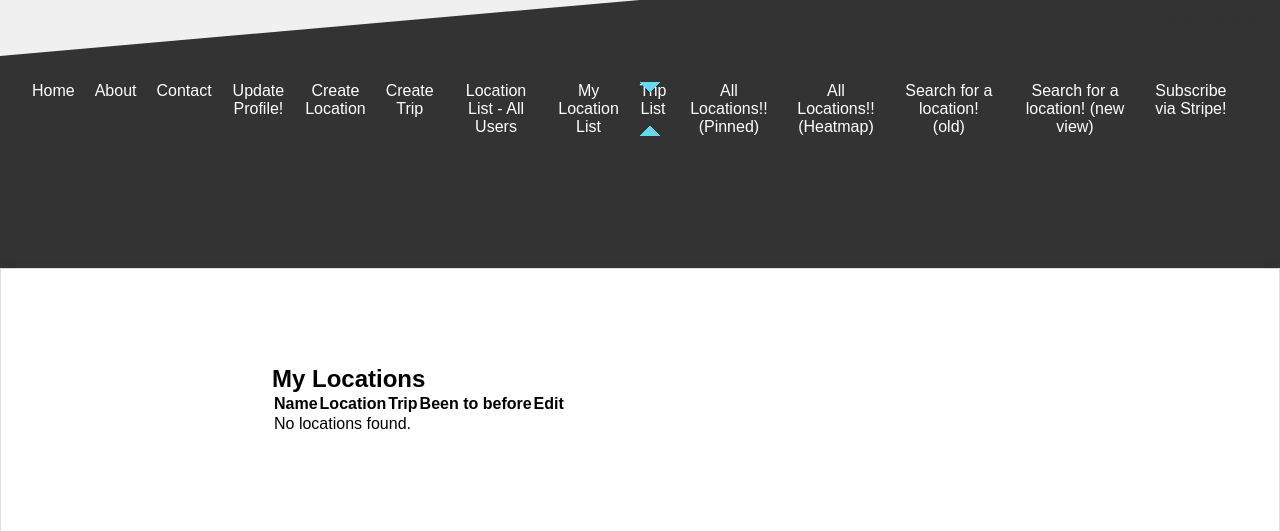
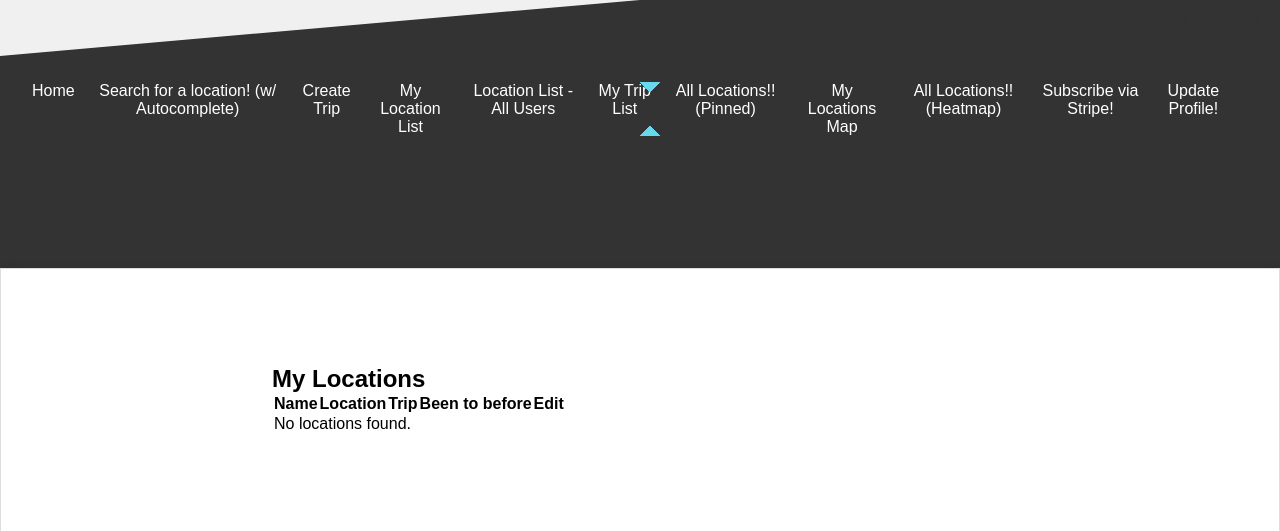
Before and after one commit to notanth/galavant_public, a Django app: template galavant/tracker/templates/locationuser_list.html in a window 1280 px wide. Shown: the top 531 px of the page. Run offline with Django 5.2, Linux system fonts and the light colour scheme; the template is opened without the code that fills it, so the values that code supplies are empty; some libraries are stand-ins or nearby versions.

Commit message:
adding user only locations plot

```diff
--- a/galavant/galavant/static/css/style.css
+++ b/galavant/galavant/static/css/style.css
@@ -165,6 +165,8 @@ body {
   box-shadow: 0 0 10px rgba(0, 0, 0, 0.1);
 }
 
+
+
 .locations-table th {
   background-color: #333;
   color: #fff;
--- a/galavant/galavant/templates/base.html
+++ b/galavant/galavant/templates/base.html
@@ -25,21 +25,29 @@
     <nav id="nav-secondary" class="nav-secondary-container">
       <ul id="nav-list-secondary" class="nav-list-secondary">
         <li class="nav-item"><a href="{% url 'home' %}" class="nav-link">Home</a></li>
+        <li class="nav-item"><a href="{% url 'search_location' %}" class="nav-link">Search for a location! (w/ Autocomplete)</a></li>
+        <li class="nav-item"><a href="{% url 'create_trip' %}" class="nav-link">Create Trip</a></li>
+        <li class="nav-item"><a href="{% url 'location_user_list' %}" class="nav-link">My Location List</a></li>
+        <li class="nav-item"><a href="{% url 'location_list' %}" class="nav-link">Location List - All Users</a></li>
+        <li class="nav-item"><a href="{% url 'trip_list' %}" class="nav-link">My Trip List</a></li>
+        <li class="nav-item"><a href="{% url 'plot_locations' %}" class="nav-link">All Locations!! (Pinned)</a></li>
+        <li class="nav-item"><a href="{% url 'my_locations_plot' %}" class="nav-link">My Locations Map</a></li>
+        <li class="nav-item"><a href="{% url 'plot_heatmap' %}" class="nav-link">All Locations!! (Heatmap)</a></li>
+        <li class="nav-item"><a href="{% url 'pricing_page_view' %}" class="nav-link">Subscribe via Stripe!</a></li>
+        <li class="nav-item"><a href="{% url 'update_profile' %}" class="nav-link">Update Profile!</a></li>
+
+        <!-- grouping nav items that arent needed for mvp-->
+        <!--
         <li class="nav-item"><a href="{% url 'about' %}" class="nav-link">About</a></li>
         <li class="nav-item"><a href="{% url 'contact' %}" class="nav-link">Contact</a></li>
-        <li class="nav-item"><a href="{% url 'update_profile' %}" class="nav-link">Update Profile!</a></li>
+        -->
+
+        <!-- grouping nav items that are no longer needed due to changes-->
+        <!--
         <li class="nav-item"><a href="{% url 'create_location' %}" class="nav-link">Create Location</a></li>
-        <li class="nav-item"><a href="{% url 'create_trip' %}" class="nav-link">Create Trip</a></li>
-        <li class="nav-item"><a href="{% url 'location_list' %}" class="nav-link">Location List - All Users</a></li>
-        <!-- add view of location - user specific only; to add htmx so user can edit trip name-->
+        <li class="nav-item"><a href="{% url 'search_location_initial' %}" class="nav-link">Search for a location! (old)</a></li>
+        -->
 
-        <li class="nav-item"><a href="{% url 'location_user_list' %}" class="nav-link">My Location List</a></li>
-        <li class="nav-item"><a href="{% url 'trip_list' %}" class="nav-link">Trip List</a></li>
-        <li class="nav-item"><a href="{% url 'plot_locations' %}" class="nav-link">All Locations!! (Pinned)</a></li>
-        <li class="nav-item"><a href="{% url 'plot_heatmap' %}" class="nav-link">All Locations!! (Heatmap)</a></li>
-        <li class="nav-item"><a href="{% url 'search_location_initial' %}" class="nav-link">Search for a location! (old)</a></li>
-        <li class="nav-item"><a href="{% url 'search_location' %}" class="nav-link">Search for a location! (new view)</a></li>
-        <li class="nav-item"><a href="{% url 'pricing_page_view' %}" class="nav-link">Subscribe via Stripe!</a></li>
       </ul>
     </nav>
   </header>
--- a/galavant/tracker/forms.py
+++ b/galavant/tracker/forms.py
@@ -30,6 +30,7 @@ class TripCreateForm(forms.ModelForm):
             instance.save()
         return instance
 
+    # abstract in the class method OR make unique_together in the model tripname-user
     def clean_trip_name(self):
         trip_name = self.cleaned_data['trip_name']
         if Trip.objects.filter(user=self.request.user, trip_name=trip_name).exists():
--- a/galavant/tracker/templates/locationuser_list.html
+++ b/galavant/tracker/templates/locationuser_list.html
@@ -21,13 +21,15 @@
     </thead>
     <tbody id="location-user-table-body">
         {% for location_user in location_users %}
-            <tr id="location-user-row-{{ location_user.pk }}" hx-get="{% url 'location_user_update' location_user.pk %}" hx-trigger="load">
+            <tr id="location-user-row-{{ location_user.pk }}"
+            hx-get="{% url 'location_user_update' location_user.pk %}">
                 <td>{{ location_user.name }}</td>
                 <td>{{ location_user.location.place_name }}</td>
                 <td>{{ location_user.trip.name }}</td>
                 <td>{{ location_user.been_to_before|yesno:"Yes,No" }}</td>
                 <td>
-                    <button hx-get="{% url 'location_user_edit' pk=location_user.pk %}" hx-target="#location-user-row-{{ location_user.pk }}" hx-swap="outerHTML" hx-trigger="click">
+                    <button hx-get="{% url 'location_user_edit' pk=location_user.pk %}"
+                        hx-target="#location-user-row-{{ location_user.pk }}" hx-swap="outerHTML" hx-trigger="click">
                         Edit
                     </button>
                 </td>
--- a/galavant/tracker/templates/search_results.html
+++ b/galavant/tracker/templates/search_results.html
@@ -1,3 +1,5 @@
+
+{% extends "base.html" %}
 
 {% load static %}
 
```
Also changed, not shown: galavant/tracker/templates/locationuser_map.html (added, +17 -0 lines), galavant/tracker/urls.py (+15 -4 lines), galavant/tracker/views.py (+25 -0 lines).
